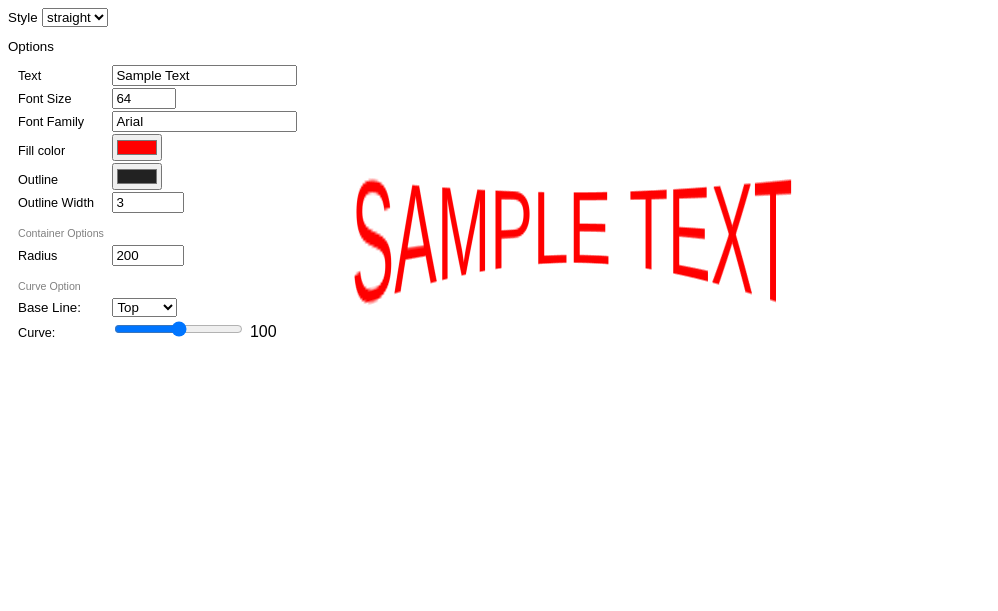
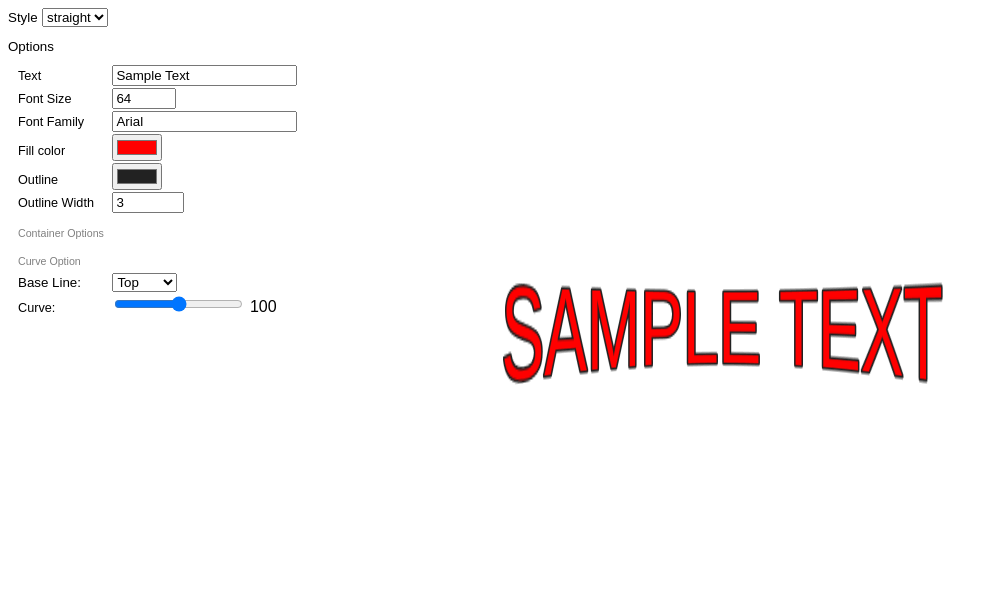
Before and after one commit to neat-soft/DoogmaSVG, a plain HTML site: page index.html in a window 1280 px wide. Shown: the whole page, without its empty margins (0-998 px from the left). Drawn offline with Linux system fonts and the light colour scheme.

Commit message:
add outline to text

```diff
--- a/index.html
+++ b/index.html
@@ -67,14 +67,14 @@
 							<input type="number" name="height" min="0" max="1000" step="10" value="600"/>
 						</div>  -->
 					</div>
-					<div class="option-group">
+					<!-- <div class="option-group">
 						<div class="form-field">
 							<div class="label">
 								<label>Radius</label>
 							</div>
 							<input type="number" name="radius" min="0" max="1000" step="10" value="200"/>
 						</div>
-					</div>
+					</div> -->
 					<div class="option-group">
 						<div class="option-title">
 							<label>Curve Option</label>
@@ -107,25 +107,6 @@
 				</div>
 			</div>
 		</form>
-
-	<!-- <br>
-	<span>Curve:</span>
-	<input id="iCurve" type="range" min=0 max=200 value=110>
-	<span id="vCurve">110</span>
-		<br><span>OffsetY:</span>
-	<input id="iOffset" type="range" min=0 max=100 value=4>
-	<span id="vOffset">0</span>
-		<br><span>Text height:</span>
-	<input id="iHeight" type="range" min=0 max=200 value=64>
-	<span id="vHeight">64</span>
-		<br><span>Bottom:</span>
-	<input id="iBottom" type="range" min=0 max=200 value=200>
-	<span id="vBottom">200</span>
-		<br><span>Triangle:</span>
-		<input id="iTriangle" type="checkbox">
-	<br><span>Text:</span>
-	<input id="iText" type="text" value="Sample text"> -->
-
 	</div>  <!-- End: Partition 1 -->
 
 	<div id="text_svg" class="partition">  <!-- Partition 2 -->
--- a/js/svg.js
+++ b/js/svg.js
@@ -1,7 +1,7 @@
 var canv = document.createElement('canvas');
 canv.setAttributeNS(null,'id','arctext');
-canv.setAttributeNS(null,'width',500);
-canv.setAttributeNS(null,'height',400);
+canv.setAttributeNS(null,'width',800);
+canv.setAttributeNS(null,'height',600);
 var ctx = canv.getContext('2d'),
     font = '64px impact',
     strokFont = '64px impact',
@@ -34,12 +34,8 @@ function createText(data){
 function renderText(data) {
         console.log(data);
         curve = parseInt(data['curve'],10);
-        // bottom = parseInt(data['bottom'],10);
         textHeight = parseInt(data['font-size'],10);
         vCurve.innerHTML = curve;
-        // vBottom.innerHTML = bottom;
-        // w = data['width'];
-        // h = data['height'];
         octx.clearRect(0, 0, w, h);
         ctx.clearRect(0, 0, w, h);
         if (data['baseline'] == 'top') {
@@ -50,15 +46,17 @@ function renderText(data) {
         }
         font = data['font-size'] + 'px' +' ' + data['font-family']
         octx.font = font;
+        octx.lineCap="round";
+        octx.lineJoin="round";
         octx.strokeStyle = data['stroke'];
+        octx.lineWidth = data['stroke-width'];
+        octx.strokeText(data['text'].toUpperCase(),w * 0.5, 0);
+
+
         octx.fillStyle = data['fill'];
         octx.fillText(data['text'].toUpperCase(), w * 0.5, 0);
-        // strokeFont = parseInt(data['font-size'],10) + parseInt(data['stroke-width'],10) + 'px' +' ' + data['font-family']
-        // octx.font = strokeFont;
-        // console.log(strokeFont);
-        octx.stroke();
-        // octx.strokeText(data['text'].toUpperCase(),w * 0.5, 0);
         /// slide and dice
+        // stroke color
         i = w;
         y = 0;
         while (i--) {
@@ -66,5 +64,4 @@ function renderText(data) {
             console.log(y);
             ctx.drawImage(os, i, 0, 1, textHeight,i, h * 0.5 - offsetY / textHeight * y, 1, y);
         }
-        // ctx.drawImage(os, 0, 0, w,h);
  }
```
